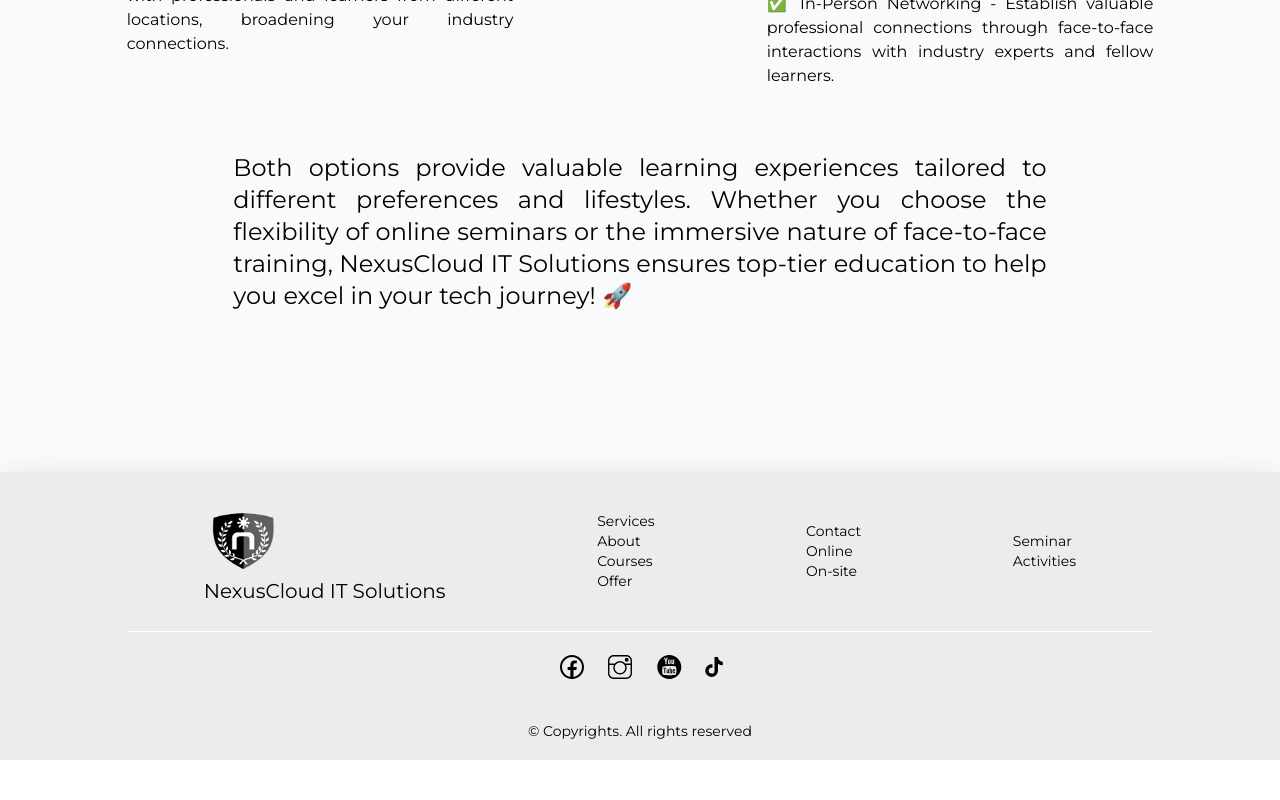
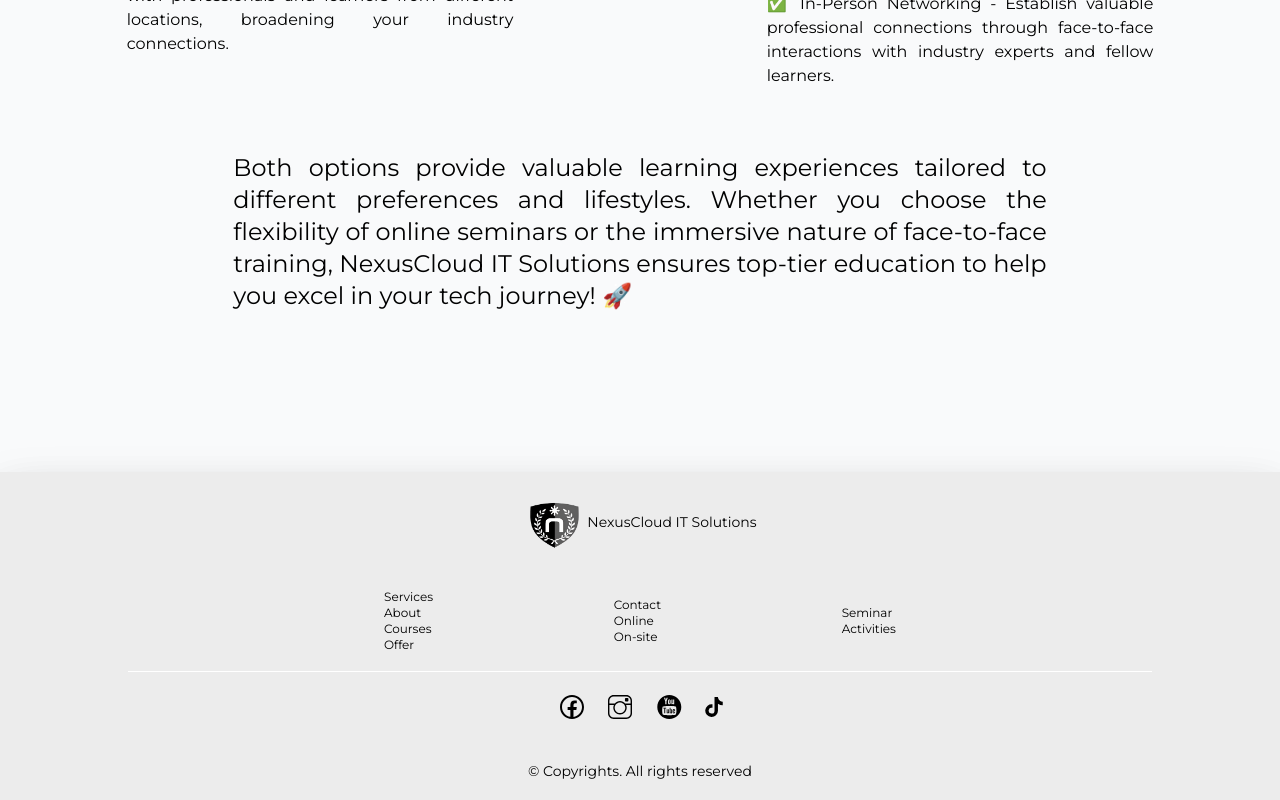
Before and after one commit to JesnerPerillo/NexusCloud-1, a React (Vite) app in the folder nexus-cloud-website/: page /#/ in a window 1280 px wide. Shown: the part 2302-3102 px from the top of the page. Before the commit the page ends 3062 px from the top, so only its background shows below. Built offline with nearby package versions, Linux system fonts and the light colour scheme.

Commit message:
Modified the Footer

```diff
--- a/nexus-cloud-website/src/Components/Footer.jsx
+++ b/nexus-cloud-website/src/Components/Footer.jsx
@@ -9,25 +9,27 @@ export default function Footer() {
         <div className="w-full footer text-white text-xs drop-shadow-2xl sm:mt-40 sm:text-xl sm:w-full sm:h-1/5">
             <footer className="flex flex-col items-center justify-center">
                 {/*Top Footer */}
-                <div className="w-4/5 h-40 flex justify-around items-center border-b-1 border-white">
-                    <div>
-                        <img src={NexusLogo} alt="NexusCloud IT Solutions Logo" className="w-20 h-20"/>
-                        <p className="text">NexusCloud IT Solutions</p>
+                <div className="w-4/5 h-50 flex flex-col justify-around items-center border-b-1 border-white">
+                    <div className="flex items-center">
+                        <img src={NexusLogo} alt="NexusCloud IT Solutions Logo" className="w-16 h-16"/>
+                        <p className="text text-sm">NexusCloud IT Solutions</p>
                     </div>
-                    <div className="text text-sm">
+                    <div className="flex justify-between items-center w-full sm:w-1/2">
+                        <div className="text text-xs">
                             <p>Services</p>
                             <p>About</p>
                             <p>Courses</p>
                             <p>Offer</p>
                         </div>
-                    <div className="text text-sm">
+                        <div className="text text-xs">
                             <p>Contact</p>
                             <p>Online</p>
                             <p>On-site</p>
                         </div>
-                    <div className="text text-sm">
+                        <div className="text text-xs">
                             <p>Seminar</p>
                             <p>Activities</p>
+                        </div>
                     </div>
                 </div>
                 {/*Bottom Footer */}
@@ -35,7 +37,7 @@ export default function Footer() {
                     <div className="flex justify-center gap-5 items-center text">
                         <a href="https://www.facebook.com/nxs88"><LiaFacebook className="w-8 h-8"/></a>
                         <a href="https://www.instagram.com/nexuscloud_/?next=%2F"><TfiInstagram className="w-6 h-6"/></a>
-                        <a href="https://www.youtube.com/@NexuscloudITSolutions"><TiSocialYoutubeCircular  className="w-8 h-8"/></a>
+                        <a href="https://www.youtube.com/@nexusittrainingcenter8063"><TiSocialYoutubeCircular  className="w-8 h-8"/></a>
                         <a href="https://www.tiktok.com/@nexuscloud_"><FaTiktok className="w-5 h-5"/></a>
                     </div>
                     <div>
```
Lines whose indentation alone changed are shown as unchanged.
